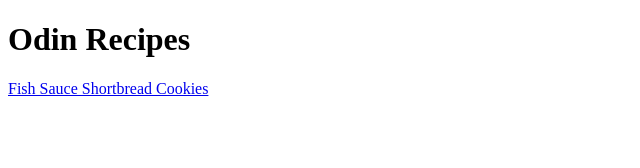
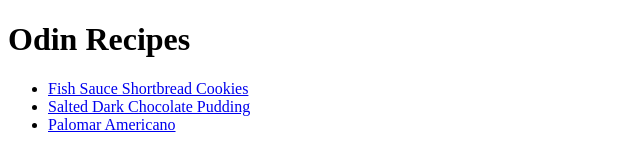
Before and after one commit to ApollosProphet27/Odin, a plain HTML site: page Odin/repos/index.html in a window 1280 px wide. Shown: the whole page, without its empty margins (0-640 px from the left). Drawn offline with Linux system fonts and the light colour scheme.

Commit message:
Commit Main Repo and Home
Commiting Parent Directory

```diff
--- a/Odin/repos/index.html
+++ b/Odin/repos/index.html
@@ -6,7 +6,10 @@
 </head>
 <body>
     <h1>Odin Recipes</h1>
-    <a href="/Users/apollosprophet/Odin/Odin/repos/Odin-Recipes/Recipes/recipes.html">Fish Sauce Shortbread Cookies</a>
-
+    <ul>
+    <li><a href="/Users/apollosprophet/Odin/Odin/repos/Odin-Recipes/Recipes/recipe_1.html">Fish Sauce Shortbread Cookies</a></li>
+    <li><a href="/Users/apollosprophet/Odin/Odin/repos/Odin-Recipes/Recipes/recipe_2.html">Salted Dark Chocolate Pudding</a></li>
+    <li><a href="/Users/apollosprophet/Odin/Odin/repos/Odin-Recipes/Recipes/recipe_3.html">Palomar Americano</a></li>
+    </ul>
 </body>
 </html>
```
